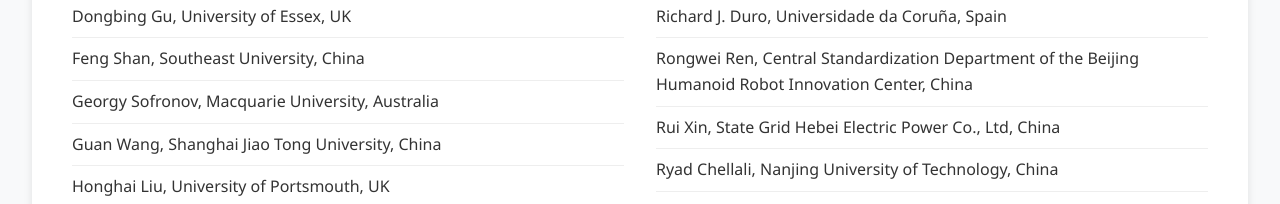
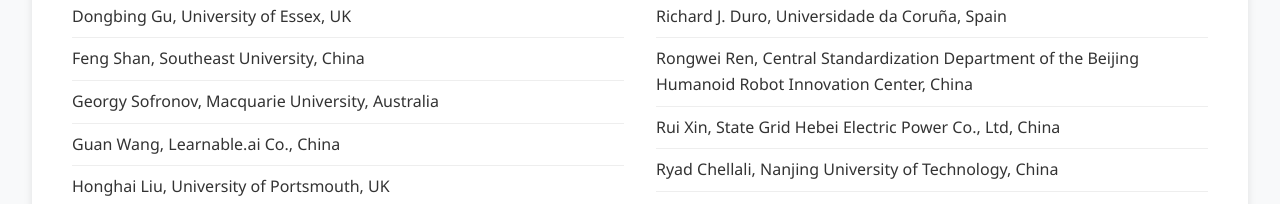
Before and after one commit to alphetjf/ieee-tf-robotic.io, a plain HTML site: page index.html in a window 1280 px wide. Shown: the part 1060-1264 px from the top of the page. Drawn offline with Linux system fonts and the light colour scheme.

Commit message:
update member list info

```diff
--- a/index.html
+++ b/index.html
@@ -250,7 +250,7 @@
                     <li>Dongbing Gu, University of Essex, UK</li>
                     <li>Feng Shan, Southeast University, China</li>
                     <li>Georgy Sofronov, Macquarie University, Australia</li>
-                    <li>Guan Wang, Shanghai Jiao Tong University, China</li>
+                    <li>Guan Wang, Learnable.ai Co., China</li>
                     <li>Honghai Liu, University of Portsmouth, UK</li>
                     <li>Huiyu Zhou, Queen’s University Belfast, UK</li>
                     <li>Jason Gu, Dalhouise University, Canada</li>
```
